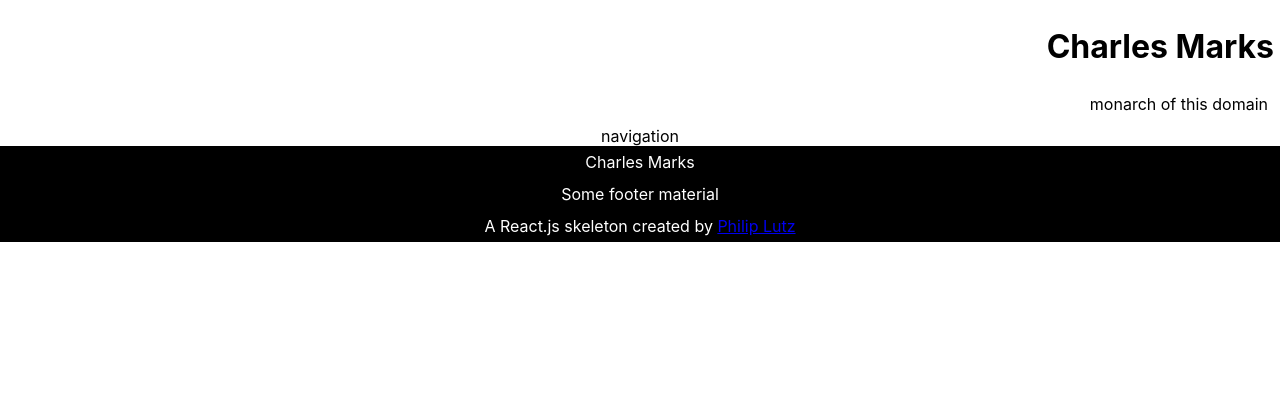
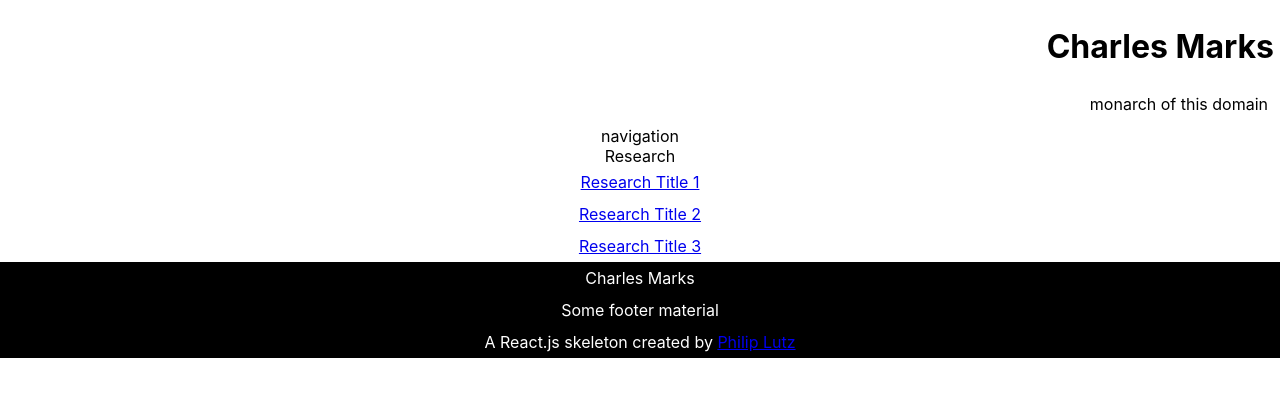
Before and after one commit to cmarkymark/portfolio-marks, a React (Create React App) app: page /research in a window 1280 px wide. Shown: the top 396 px of the page. Built offline with nearby package versions, Linux system fonts and the light colour scheme.

Commit message:
created links in different categories

```diff
--- a/src/App.js
+++ b/src/App.js
@@ -1,27 +1,26 @@
 import React from 'react';
-import {Route, withRouter}    from 'react-router-dom';
-import ReactMarkdown from 'react-markdown/with-html';
+import { Route } from 'react-router-dom';
 import Header from './components/header/Header.js';
 import Navigation from './components/navigation/Navigation.js';
 import About from './components/about/About.js';
 import Landing from './components/landing/Landing.js';
 import Markdown from './components/markdown/Markdown.js';
 import Fascination from './components/fascination/Fascination.js';
+import Research from './components/research/Research.js';
+import Teaching from './components/teaching/Teaching.js';
 import Footer from './components/footer/Footer.js';
 import './App.css';
 
+// Import markdown files
 function importAll(r) {
   return r.keys().map(r);
 }
-
 const fascinationPaths = importAll(
   require.context('./assets/markdown/fascination', true, /\.md$/)
 );
-
 const researchPaths = importAll(
   require.context('./assets/markdown/research', true, /\.md$/)
 );
-
 const teachingPaths = importAll(
   require.context('./assets/markdown/teaching', true, /\.md$/)
 );
@@ -43,6 +42,7 @@ class App extends React.Component {
     };
   }
 
+  // Once App has mounted, markdown files are loaded to state.
   async componentDidMount() {
     const keys = Object.keys(this.state);
     try {
@@ -71,9 +71,8 @@ class App extends React.Component {
     }
 
   render() {
-    // console.log(this.state);
+    // Create router path to specific markdown pages based on title
     const keys = Object.keys(this.state);
-
     let allPostRoutes = [];
     if (
       !this.state.fascination.filePaths &&
@@ -82,8 +81,7 @@ class App extends React.Component {
     {
       for (let i = 0; i < keys.length; i++) {
         for (let j=0; j<this.state[keys[i]].length; j++) {
-          // console.log(this.state[keys[i]][j]);
-          let path = this.state[keys[i]][j].title.replace(/\s/g , "-");
+          let path = "/" + this.state[keys[i]][j].title.replace(/\s/g , "-");
           allPostRoutes.push(
             <Route
               exact path={path}
@@ -91,25 +89,9 @@ class App extends React.Component {
               render={(props) => <Markdown {...this.state[keys[i]][j]} />}
             />
           );
-
         }
       }
     }
-    console.log(allPostRoutes);
-    // let posts = [];
-    // if (this.state.files !== null) {
-    //   for (let i=0; i<this.state.files.length; i++) {
-    //     posts.push(
-    //       <ReactMarkdown
-    //         source={this.state.files[i].text}
-    //         key={this.state.files[i].title}
-    //         escapeHtml={false}
-    //         className="App"
-    //       />);
-    //   }
-    // } else {
-    //   posts = '';
-    // }
 
     return (
       <div className="App">
@@ -123,6 +105,14 @@ class App extends React.Component {
               exact path='/fascination'
               render={(props) => <Fascination {...this.state.fascination} />}
             />
+            <Route
+              exact path='/research'
+              render={(props) => <Research {...this.state.research} />}
+            />
+            <Route
+              exact path='/teaching'
+              render={(props) => <Teaching {...this.state.teaching} />}
+            />
             {allPostRoutes}
           </div>
           <Footer/>
--- a/src/components/fascination/Fascination.js
+++ b/src/components/fascination/Fascination.js
@@ -1,11 +1,26 @@
 import React from 'react';
+import { Link } from 'react-router-dom';
 import './Fascination.css';
 
 const Fascination = (props) => {
-  console.log(props);
+  let links = [];
+  if (!props.filePaths) {
+    let entries = Object.entries(props);
+    for (let i = 0; i < entries.length; i++) {
+      let path = "/" + entries[i][1].title.replace(/\s/g , "-");
+      links.push(
+        <Link to={path} key={entries[i][1].title}>
+          <p>{entries[i][1].title}</p>
+        </Link>
+      );
+    }
+  }
   return (
     <div id="fascination">
       Fascination
+      <div>
+        {links}
+      </div>
     </div>
   );
 };
--- a/src/components/markdown/Markdown.js
+++ b/src/components/markdown/Markdown.js
@@ -3,7 +3,6 @@ import ReactMarkdown from 'react-markdown/with-html';
 import './Markdown.css';
 
 const Markdown = (props) => {
-  console.log(props);
   return (
     <div id={props.title}>
       <ReactMarkdown
@@ -11,7 +10,7 @@ const Markdown = (props) => {
         key={props.title}
         escapeHtml={false}
         className="markdown"
-      />);
+      />
     </div>
   );
 };
--- a/src/components/research/Research.js
+++ b/src/components/research/Research.js
@@ -0,0 +1,28 @@
+import React from 'react';
+import { Link } from 'react-router-dom';
+import './Research.css';
+
+const Research = (props) => {
+  let links = [];
+  if (!props.filePaths) {
+    let entries = Object.entries(props);
+    for (let i = 0; i < entries.length; i++) {
+      let path = "/" + entries[i][1].title.replace(/\s/g , "-");
+      links.push(
+        <Link to={path} key={entries[i][1].title}>
+          <p>{entries[i][1].title}</p>
+        </Link>
+      );
+    }
+  }
+  return (
+    <div id="research">
+      Research
+      <div>
+        {links}
+      </div>
+    </div>
+  );
+};
+
+export default Research;
--- a/src/components/teaching/Teaching.js
+++ b/src/components/teaching/Teaching.js
@@ -0,0 +1,28 @@
+import React from 'react';
+import { Link } from 'react-router-dom';
+import './Teaching.css';
+
+const Teaching = (props) => {
+  let links = [];
+  if (!props.filePaths) {
+    let entries = Object.entries(props);
+    for (let i = 0; i < entries.length; i++) {
+      let path = "/" + entries[i][1].title.replace(/\s/g , "-");
+      links.push(
+        <Link to={path} key={entries[i][1].title}>
+          <p>{entries[i][1].title}</p>
+        </Link>
+      );
+    }
+  }
+  return (
+    <div id="teaching">
+      Teaching
+      <div>
+        {links}
+      </div>
+    </div>
+  );
+};
+
+export default Teaching;
```
